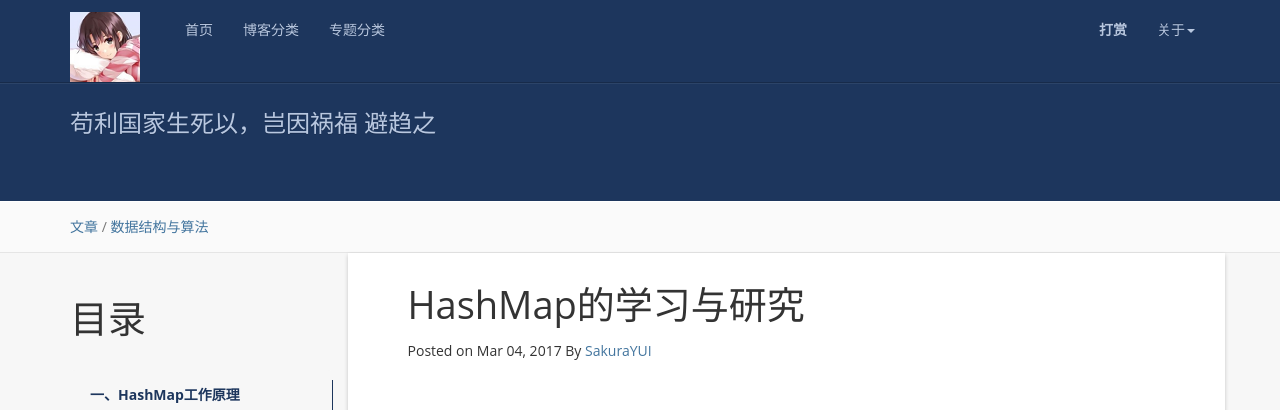
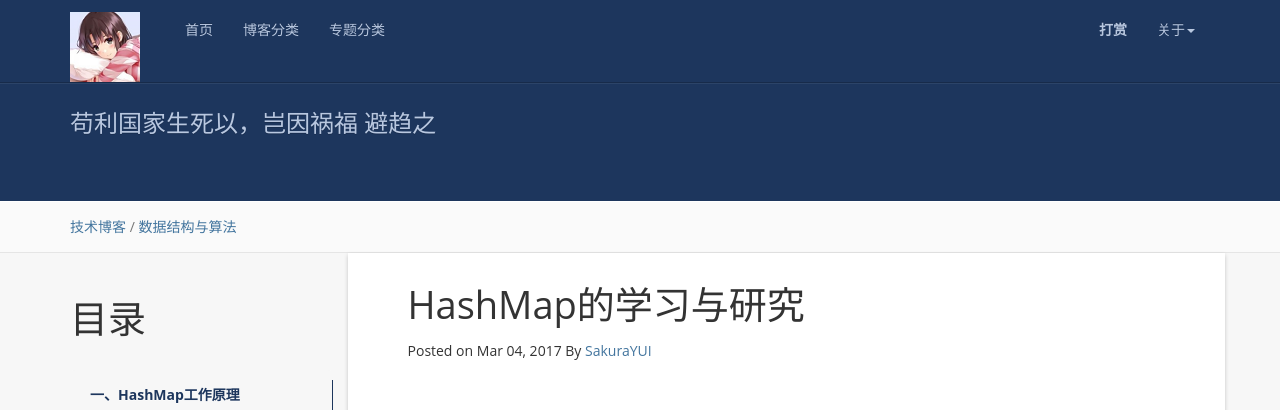
Before and after one commit to SakuraYUI/blog, a Jekyll site: the page built from _posts/2017-3-4-hashmap.md, in a window 1280 px wide and 900 px high. Shown: the top 410 px of the window. Built offline with Jekyll 4.4.1, drawn with Linux system fonts in a browser that asks for light colours; nearby versions of some CDN libraries; comment, search, counter and statistics services are not loaded.

Commit message:
更改文章类型

```diff
--- a/_posts/2017-3-4-hashmap.md
+++ b/_posts/2017-3-4-hashmap.md
@@ -2,7 +2,7 @@
 layout: post
 title:  HashMap的学习与研究
 date:   2017-03-04 15:00:00 +0800
-categories: 文章
+categories: 技术博客
 tag: 数据结构与算法
 ---
 
```
Also changed, not shown: _posts/2017-3-15-reflect.md (added).
